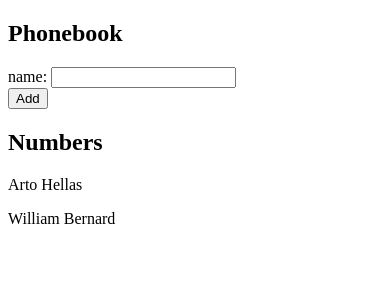
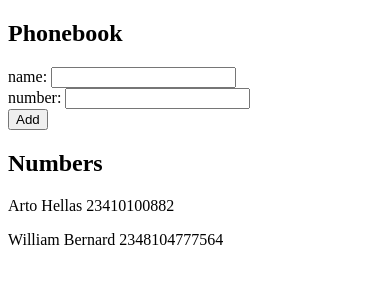
Before and after one commit to Ifcodes/fullstack-open-Ex, a React (Create React App) app in the folder part2/phonebook/: page / in a window 390 px wide. Shown: the top 300 px of the page. Built offline with nearby package versions, Linux system fonts and the light colour scheme.

Commit message:
feat: implementing excersice 2.8, phonebook step3 - allowing users to add phone numbers.

```diff
--- a/part2/phonebook/src/App.js
+++ b/part2/phonebook/src/App.js
@@ -4,7 +4,7 @@ const ContactName = (props) => {
   return(
     <>
       <p>
-        {props.person}
+        {props.person} {props.phoneNumber}
       </p>
     </>
   )
@@ -12,23 +12,29 @@ const ContactName = (props) => {
 
 function App() {
   const [persons, setPersons] = useState([
-    {name: 'Arto Hellas', id: Math.random().toString(36).substring(2, 10)},
-    {name: 'William Bernard', id: Math.random().toString(36).substring(2, 10)}
+    {name: 'Arto Hellas', id: Math.random().toString(36).substring(2, 10), phoneNumber: +23410100882},
+    {name: 'William Bernard', id: Math.random().toString(36).substring(2, 10), phoneNumber: +2348104777564}
   ])
   const [newName, setNewName] = useState('')
+  const [newNumber, setNumber] = useState('')
 
   const handleNewNames = (event) =>{
     setNewName(event.target.value)
     // console.log(event.target.value)
   }
+  const handleNumbers = (e) => {
+    setNumber(e.target.value)
+  }
   const addContact = () => {
     // event.preventDefault()
     const addName = {
       name: newName,
-      id: Math.random().toString(36).substring(2, 10)
+      id: Math.random().toString(36).substring(2, 10),
+      phoneNumber: newNumber
     }
     setPersons(persons.concat(addName))
     setNewName('')
+    setNumber('')
   }
 
   const checkAddContact = (event) => {
@@ -39,12 +45,15 @@ function App() {
       console.log({personChanged , nameTest});
       return personChanged === nameTest
     })
-    console.log({personExist});
-
+    const numberExist = persons.find(person => person.phoneNumber === newNumber)
 
     if(personExist)  {
-      window.confirm(`${newName} is already added to phonebook`)
+      window.confirm(`${newName} or Number is already added to phonebook`)
       setNewName(' ')
+    }else if(numberExist) {
+      window.confirm(`PhoneNumber is already added to phonebook`)
+      setNewName(' ')
+      setNumber(' ')
     }
     else{
       addContact()
@@ -56,7 +65,10 @@ function App() {
       <h2>Phonebook</h2>
       <form onSubmit={checkAddContact}>
         <div>
-          name: <input value={newName} onChange={handleNewNames}/>
+          name: <input value={newName} onChange={handleNewNames} required/>
+        </div>
+        <div>
+          number: <input value={newNumber} onChange={handleNumbers} required/>
         </div>
         <div>
           <button type="submit">Add</button>
@@ -64,7 +76,7 @@ function App() {
       </form>
       <h2>Numbers</h2>
       <>
-        {persons.map(person => <ContactName key={person.id} person={person.name}/>)}
+        {persons.map(person => <ContactName key={person.id} person={person.name} phoneNumber={person.phoneNumber}/>)}
       </>
     </div>
   );
```
Also changed, not shown: 1 other file (tests, documents, lock files or other folders).
